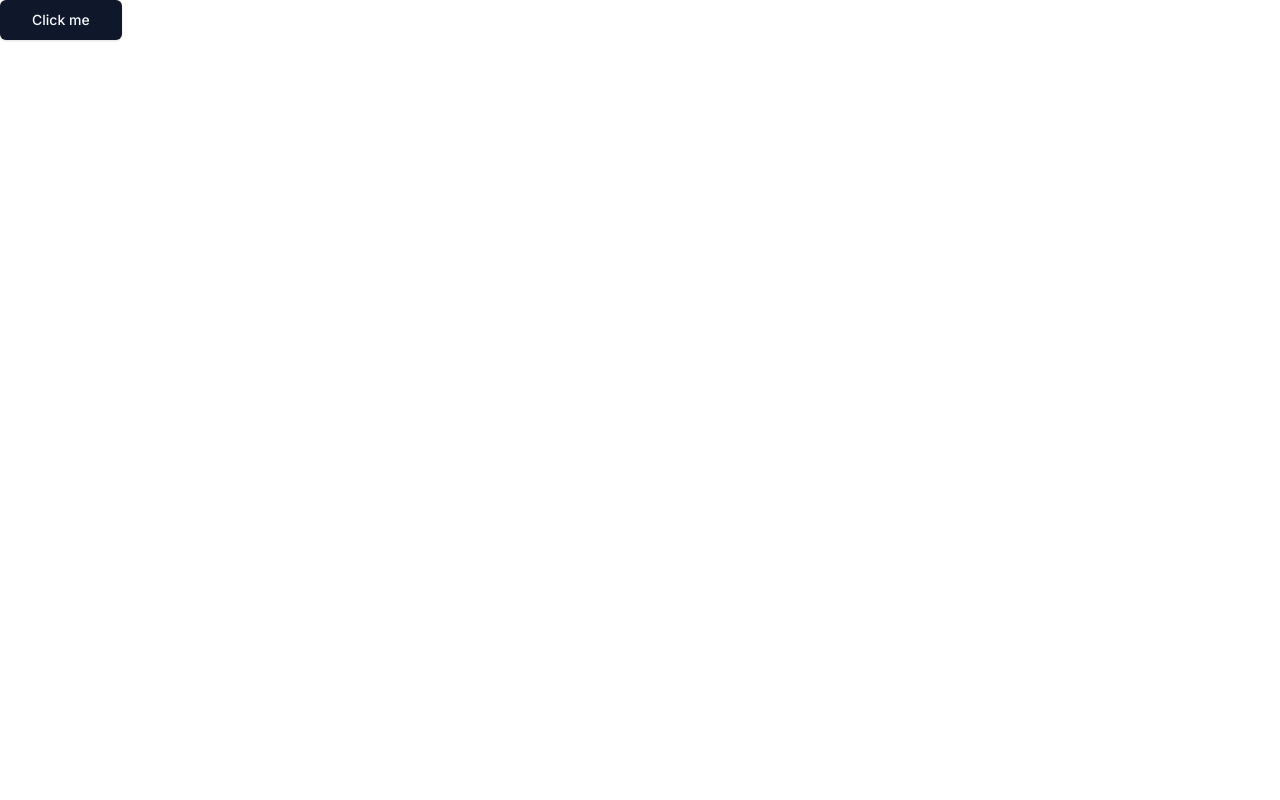
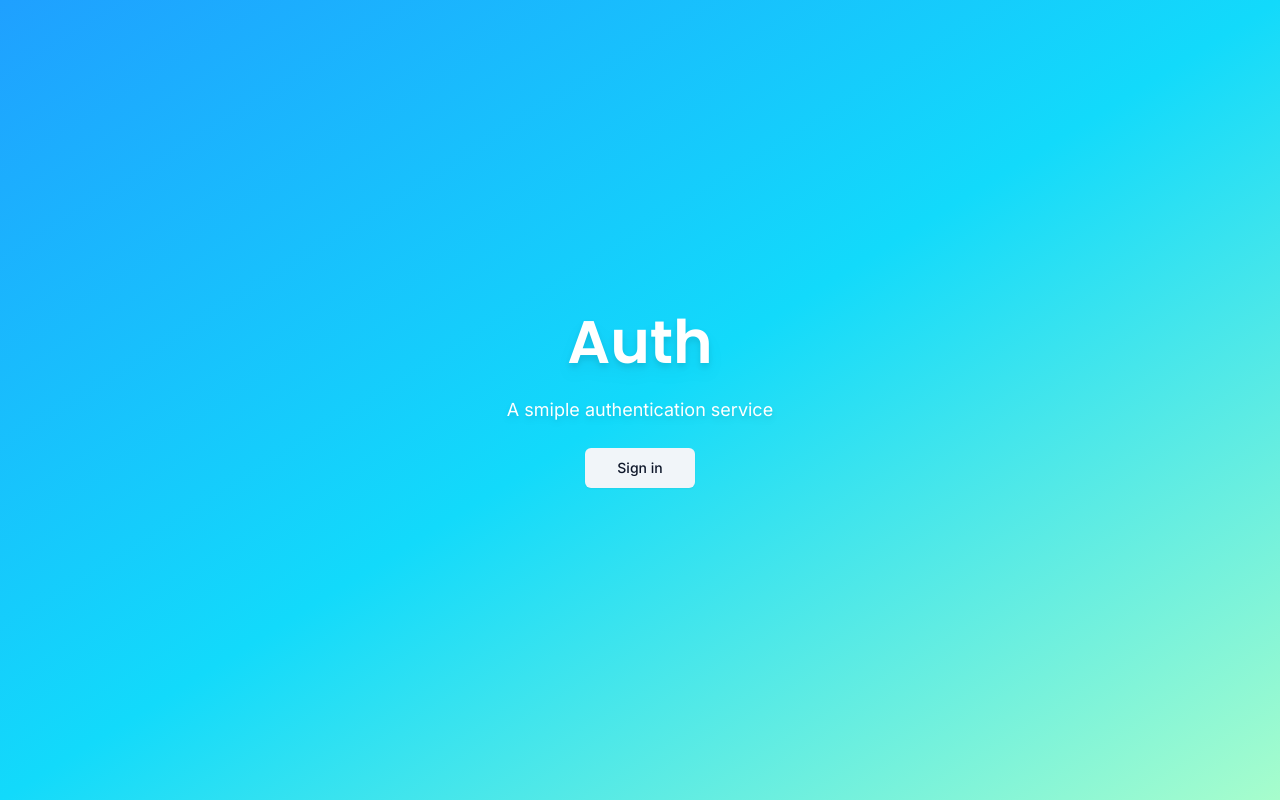
Before and after one commit to MuhdHanish/next_auth_v5, a Next.js app: page / in a window 1280 px wide. Built offline with nearby package versions, Linux system fonts and the light colour scheme.

Commit message:
feat(home page): completed simple home page design

```diff
--- a/app/globals.css
+++ b/app/globals.css
@@ -1,6 +1,12 @@
 @tailwind base;
 @tailwind components;
 @tailwind utilities;
+
+html,
+body,
+:root{
+  height: 100%;
+}
 
 @layer base {
   :root {
--- a/app/page.tsx
+++ b/app/page.tsx
@@ -1,14 +1,37 @@
+import React from "react";
+import { cn } from "@/lib/utils";
+import { Poppins } from "next/font/google";
+import { Button } from "@/components/ui/button";
+import { LoginButton } from "@/components/auth/login-button";
 
-import { Button } from "@/components/ui/button";
-import { useEffect } from "react";
+const font = Poppins({
+  subsets: ["latin"],
+  weight: ["600"],
+});
 
 export default function Home() {
-  useEffect(() => {
-    console.log('mounted');
-  }, []);
   return (
-    <Button size={"lg"}>
-      Click me
-    </Button>
+    <main className="flex h-full flex-col items-center justify-center bg-gradient-to-br from-[#1FA0FF] via-[#12DAFB] to-[#A7FDCC]">
+      <div className="space-y-6 text-center">
+        <h1
+          className={cn(
+            "text-6xl font-semibold text-white drop-shadow-lg",
+            font.className
+          )}
+        >
+          Auth
+        </h1>
+        <p className="text-white text-lg drop-shadow-md">
+          A smiple authentication service
+        </p>
+        <div>
+          <LoginButton>
+            <Button variant={"secondary"} size={"lg"}>
+              Sign in
+            </Button>
+          </LoginButton>
+        </div>
+      </div>
+    </main>
   );
 };
--- /dev/null
+++ b/components/auth/login-button.tsx
@@ -0,0 +1,25 @@
+"use client";
+import { useRouter } from 'next/navigation';
+import React, { FC, ReactNode } from 'react';
+
+interface ILoginButtonProps {
+    children: ReactNode;
+    mode?: "modal" | "redirect";
+    asChild?: boolean;
+};
+
+export const LoginButton: FC<ILoginButtonProps> = ({ children, mode = "redirect", asChild }) => {
+
+    const router = useRouter();
+    const onClick = () => router.push(`/auth/login`);
+
+    if (mode === "modal") {
+        return (
+            <span>TODO: Implement modal</span>
+        )
+    }
+
+    return (
+        <span onClick={onClick} className="cursor-pointer">{children}</span>
+    )
+};
```
